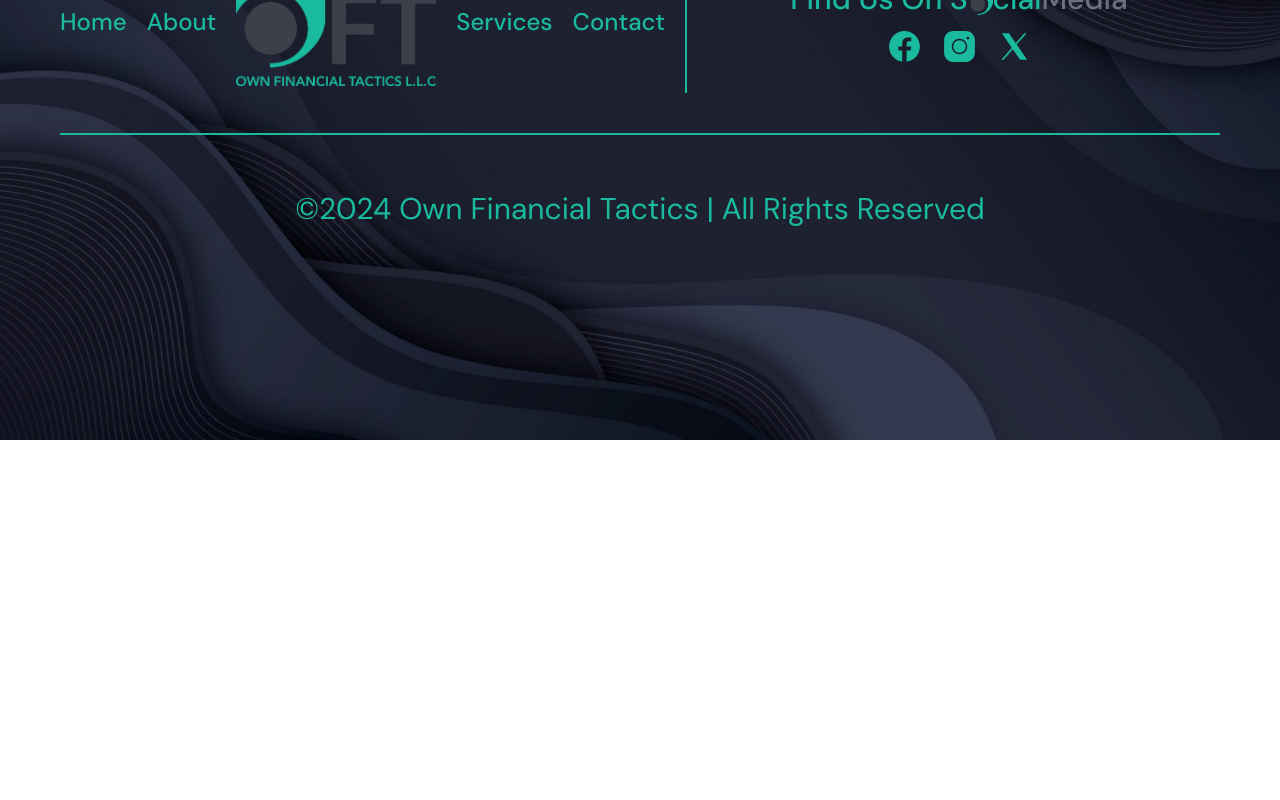
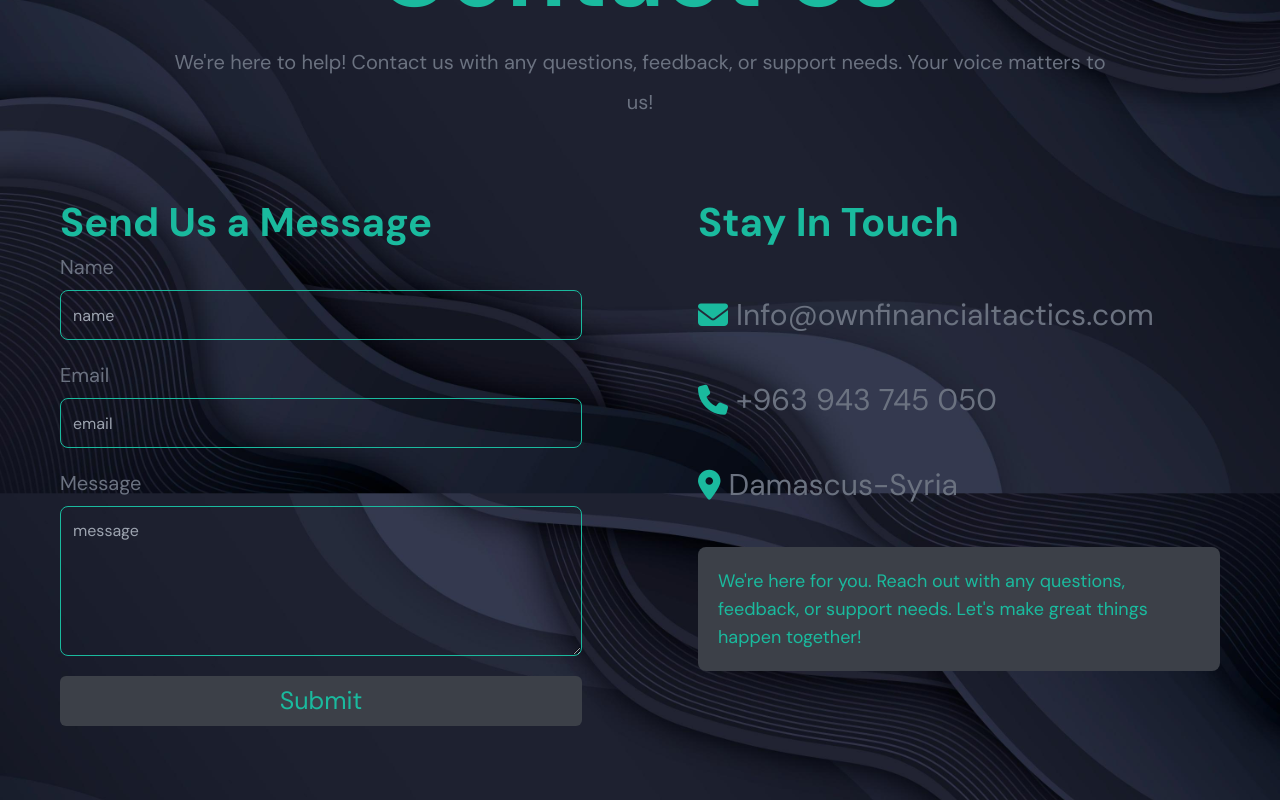
Before and after one commit to rasheedaldeb/OFT, a React (Vite) app: page /contact in a window 1280 px wide. Shown: the part 360-1160 px from the top of the page. Before the commit the page ends 800 px from the top, so only its background shows below. Built offline with nearby package versions, Linux system fonts and the light colour scheme; the HTML template or start-up script is replaced by a standard one.

Commit message:
contact page done

```diff
--- a/package.json
+++ b/package.json
@@ -10,6 +10,7 @@
     "preview": "vite preview"
   },
   "dependencies": {
+    "@emailjs/browser": "^4.4.1",
     "blurhash": "^2.0.5",
     "framer-motion": "^11.9.0",
     "react": "^18.3.1",
@@ -19,6 +20,7 @@
     "react-router-dom": "^6.26.2",
     "react-router-hash-link": "^2.4.3",
     "react-spinners": "^0.14.1",
+    "react-toastify": "^10.0.6",
     "sass": "^1.79.4",
     "swiper": "^11.1.14"
   },
--- /dev/null
+++ b/src/Components/ContactSection/ContactSection.jsx
@@ -0,0 +1,137 @@
+import { motion } from "framer-motion";
+import { Link } from "react-router-dom";
+const textVariants = {
+  initial: {
+    x: -200,
+    opacity: 0,
+  },
+  animate: {
+    x: 0,
+    opacity: 1,
+    transition: {
+      duration: 1,
+      staggerChildren: 0.1,
+    },
+  },
+};
+const textVariants2 = {
+  initial: {
+    x: 200,
+    opacity: 0,
+  },
+  animate: {
+    x: 0,
+    opacity: 1,
+    transition: {
+      duration: 1,
+      staggerChildren: 0.1,
+    },
+  },
+};
+const ContactSection = () => {
+  return (
+    <section className="p-[50px_15px] lg:p-[70px_60px] flex lg:flex-row flex-col gap-5 justify-between overflow-hidden">
+      <motion.div
+        variants={textVariants}
+        initial="initial"
+        whileInView="animate"
+        className="contact-form lg:w-[45%] w-full"
+      >
+        <h2 className="text-[25px] lg:text-[40px] font-bold text-primary">
+          Send Us a Message
+        </h2>
+        <form className="flex flex-col gap-5">
+          <div className="name flex flex-col gap-2">
+            <label htmlFor="name" className="text-gray-500 text-[20px]">
+              Name
+            </label>
+            <input
+              type="text"
+              id="name"
+              placeholder="name"
+              className="h-[50px] rounded-lg pl-3 outline-none border border-primary text-white"
+              style={{
+                background: "none",
+              }}
+            />
+          </div>
+          <div className="email flex flex-col gap-2">
+            <label htmlFor="email" className="text-gray-500 text-[20px]">
+              Email
+            </label>
+            <input
+              type="email"
+              id="email"
+              placeholder="email"
+              className="h-[50px] rounded-lg pl-3 outline-none border border-primary text-white"
+              style={{
+                background: "none",
+              }}
+            />
+          </div>
+          <div className="message flex flex-col gap-2">
+            <label htmlFor="message" className="text-gray-500 text-[20px]">
+              Message
+            </label>
+            <textarea
+              id="message"
+              placeholder="message"
+              className="h-[150px] rounded-lg pl-3 pt-3 outline-none border border-primary text-white"
+              style={{
+                background: "none",
+              }}
+            ></textarea>
+          </div>
+          <div className="submit flex items-center justify-center">
+            <button
+              className=" transition-all
+            bg-Secondary text-primary w-full h-[50px] lg:text-[25px] rounded-md hover:bg-opacity-0 hover:border border-primary"
+            >
+              Submit
+            </button>
+          </div>
+        </form>
+      </motion.div>
+      <motion.div
+        variants={textVariants2}
+        initial="initial"
+        whileInView="animate"
+        className="stay-in-touch flex flex-col gap-10 lg:w-[45%] w-full"
+      >
+        <h2 className="text-[25px] lg:text-[40px] font-bold text-primary">
+          Stay In Touch
+        </h2>
+        <div className="email flex items-center gap-2">
+          <i className="fa-solid fa-envelope text-primary text-[20px] lg:text-[30px]"></i>
+          <Link
+            to="mailto:Info@ownfinancialtactics.com"
+            className="text-gray-500 text-[20px] lg:text-[30px]"
+          >
+            Info@ownfinancialtactics.com
+          </Link>
+        </div>
+        <div className="phone flex items-center gap-2">
+          <i className="fa-solid fa-phone text-primary text-[20px] lg:text-[30px]"></i>
+          <Link
+            to="whatsapp://send?abid=+963 943 745 050&text=Hello%2C%20World!"
+            className="text-gray-500 text-[20px] lg:text-[30px]"
+          >
+            +963 943 745 050
+          </Link>
+        </div>
+        <div className="location flex items-center gap-2">
+          <i className="fa-solid fa-location-dot text-primary text-[20px] lg:text-[30px]"></i>
+          <span className="text-gray-500 text-[20px] lg:text-[30px]">
+            Damascus-Syria
+          </span>
+        </div>
+        <p className="p-5 text-primary text-lg max-w-full bg-Secondary rounded-lg">
+          We're here for you. Reach out with any questions, feedback, or support
+          needs. Let's make great things happen together!
+        </p>
+      </motion.div>
+    </section>
+  );
+};
+
+export default ContactSection;
--- a/src/Pages/Contact.jsx
+++ b/src/Pages/Contact.jsx
@@ -1,7 +1,18 @@
-import React from "react";
-
+import ContactSection from "../Components/ContactSection/ContactSection";
+import PagesHero from "../Components/PagesHero/PagesHero";
+import Slogin from "../Components/Slogin/Slogin";
 const Contact = () => {
-  return <div></div>;
+  return (
+    <div>
+      <PagesHero
+        title="Let's Connect"
+        subtitle="Contact Us"
+        slogin="We're here to help! Contact us with any questions, feedback, or support needs. Your voice matters to us!"
+      />
+      <ContactSection />
+      <Slogin />
+    </div>
+  );
 };
 
 export default Contact;
--- a/vite.config.js
+++ b/vite.config.js
@@ -5,5 +5,5 @@ import react from "@vitejs/plugin-react";
 // https://vitejs.dev/config/
 export default defineConfig({
   plugins: [react()],
-  base: process.env.VITE_BASE_PATH || "/deploy_react_app_github_pages_vercel",
+  // base: process.env.VITE_BASE_PATH || "/deploy_react_app_github_pages_vercel",
 });
```
Also changed, not shown: 1 other file (tests, documents, lock files or other folders).
